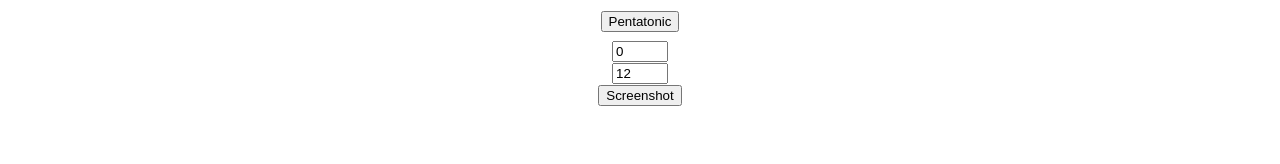
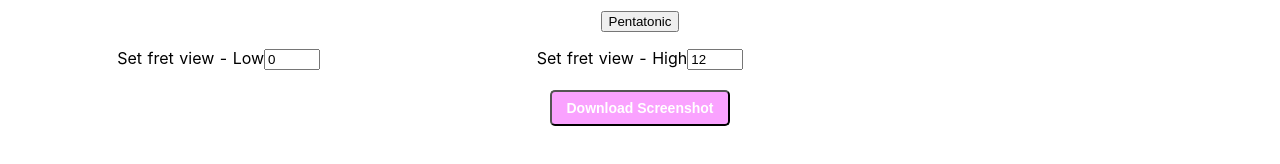
Before and after one commit to chriswillphoto/fretmap, a Nuxt app: page / in a window 1280 px wide. Shown: the part 574-738 px from the top of the page. Built offline with nearby package versions, Linux system fonts and the light colour scheme; what vue-html2canvas would draw is missing.

Commit message:
styled screenshot button

```diff
--- a/components/Toolbar.vue
+++ b/components/Toolbar.vue
@@ -32,17 +32,19 @@
       </div>
     </div>
 
-
-    <div class="lower-view">
-      <input type="number" min='0' :max='fretNumber - 1' step='1' v-model='lowerView'>
-    </div>
-    <div class="higher-view">
-      <input type="number" min='1' :max='fretNumber' step='1' v-model='upperView'>
+    <div class="view-options">
+      <div class="lower-view">
+        <label for="lower-fret-view">Set fret view - Low</label>
+        <input name='lower-fret-view' type="number" min='0' :max='upperView' step='1' v-model='lowerView'>
+      </div>
+      <div class="higher-view">
+        <label for="higher-fret-view">Set fret view - High</label>
+        <input name='higher-fret-view' type="number" min='1' :max='fretNumber' step='1' v-model='upperView'>
+      </div>
     </div>
 
 
-
-    <button class="screenshot" @click='showScreenshot'>Screenshot</button>
+    <button class="screenshot" @click='showScreenshot'>Download Screenshot</button>
   </div>
 </template>
 
@@ -185,6 +187,25 @@ export default {
   grid-column: 2;
 }
 
+.view-options {
+  display: grid;
+  grid-template-columns: 1fr 1fr 1fr;
+  grid-row-gap: 12px;
+  padding: 8px;
+}
+
+.screenshot {
+  width: 180px;
+  height: 36px;
+  text-align: center;
+  background-color: rgb(250, 162, 255);
+  color: white;
+  border-radius: 5px;
+  font-size: 14px;
+  font-weight: 600;
+  margin-top: 12px;
+}
+
   .select-css {
       display: block;
       font-size: 16px;
```
